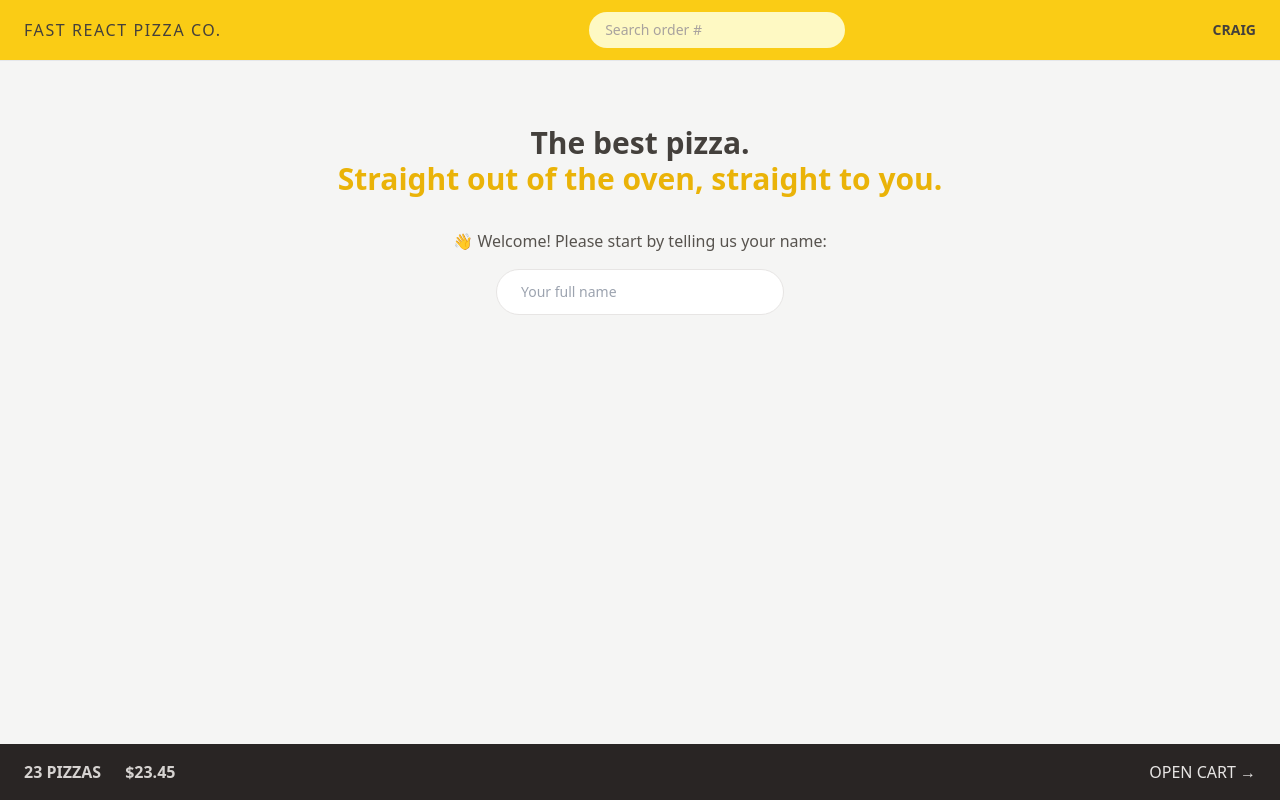
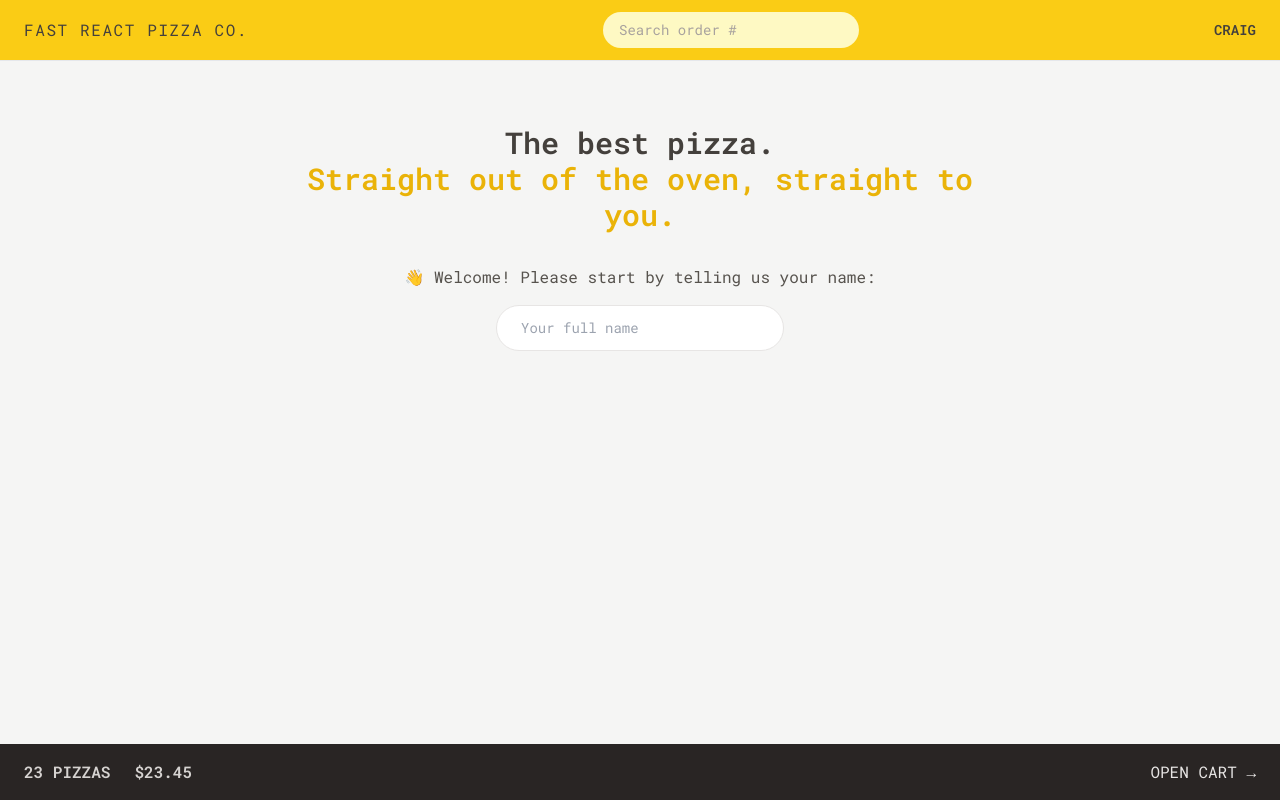
Before and after one commit to Dangereye/fast-react-pizza, a React (Vite) app: page / in a window 1280 px wide. Built offline with nearby package versions, Linux system fonts and the light colour scheme.

Commit message:
Added custom font. Updated tailwind.config.

```diff
--- a/index.html
+++ b/index.html
@@ -4,6 +4,12 @@
     <meta charset="UTF-8" />
     <link rel="icon" type="image/svg+xml" href="/vite.svg" />
     <meta name="viewport" content="width=device-width, initial-scale=1.0" />
+    <link rel="preconnect" href="https://fonts.googleapis.com" />
+    <link rel="preconnect" href="https://fonts.gstatic.com" crossorigin />
+    <link
+      href="https://fonts.googleapis.com/css2?family=Montserrat:wght@300;400;500;600;700;900&family=Roboto+Mono:wght@300;400;500;600;700&display=swap"
+      rel="stylesheet"
+    />
     <title>Vite + React</title>
   </head>
   <body class="bg-stone-100 text-stone-700">
--- a/tailwind.config.js
+++ b/tailwind.config.js
@@ -2,7 +2,8 @@
 export default {
   content: ['./index.html', './src/**/*.{js,ts,jsx,tsx}'],
   theme: {
-    extend: {},
+    fontFamily: { sans: 'Roboto Mono, monospace' },
+    extend: { height: { screen: '100dvh' } },
   },
   plugins: [],
 };
```
